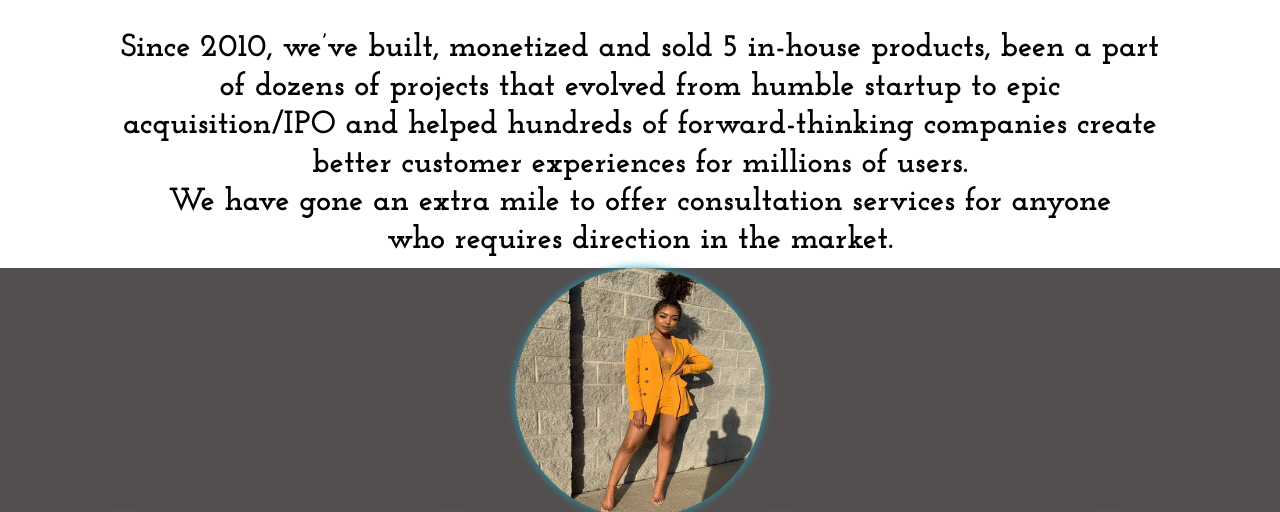
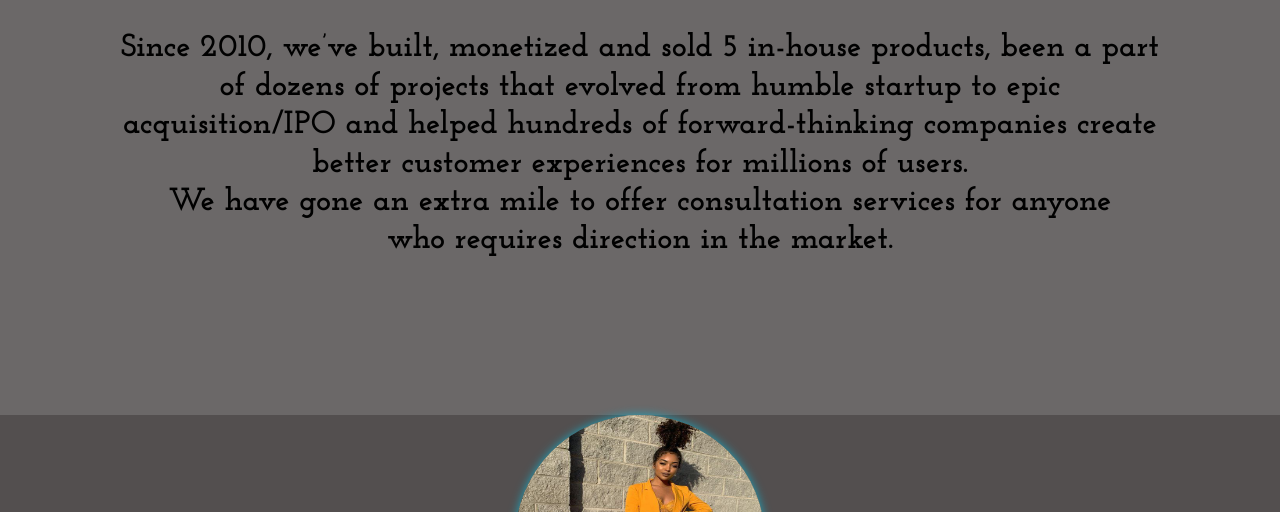
Before and after one commit to ruthjomo/FashionAndStyle, a plain HTML site: page services.html in a window 1280 px wide. Shown: the part 65-577 px from the top of the page. Drawn offline with nearby package versions, Linux system fonts and the light colour scheme.

```diff
--- a/css/style.css
+++ b/css/style.css
@@ -77,3 +77,8 @@
 #hh{
     padding-bottom: 6%;
 }
+#inte{
+    background-color: rgb(107, 104, 104);
+    height: 60vh;
+
+}
--- a/services.html
+++ b/services.html
@@ -13,6 +13,7 @@
 </head>
 
 <body>
+    <div id="inte">
     <div class="about">
         <h1>What we do</h1>
     </div>
@@ -24,6 +25,7 @@
             customer experiences for millions of users.<br>We have gone an extra mile to offer consultation services for
             anyone<br> who requires direction in the market.</h2>
     </div>
+</div>
     <div id="colo">
     <div class="picha">
         <img src="images/suit6.jpg" alt="" width="250" height="250" id="imge">
```
